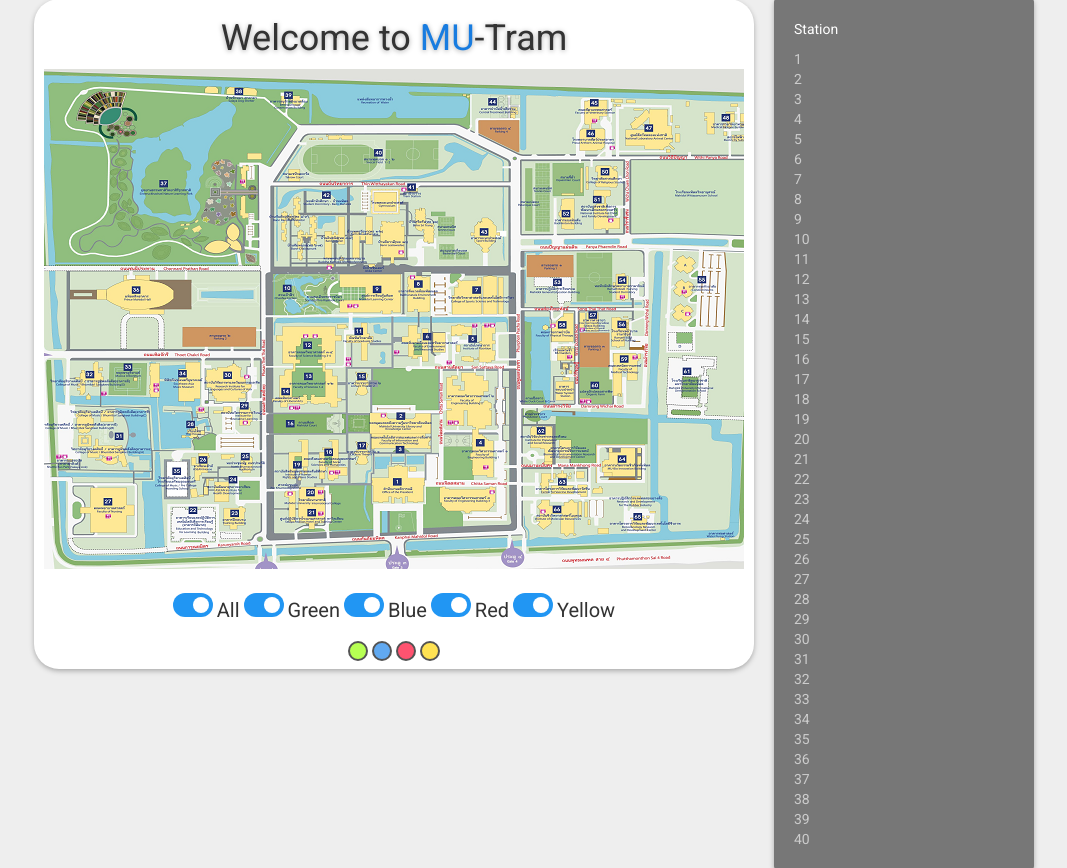
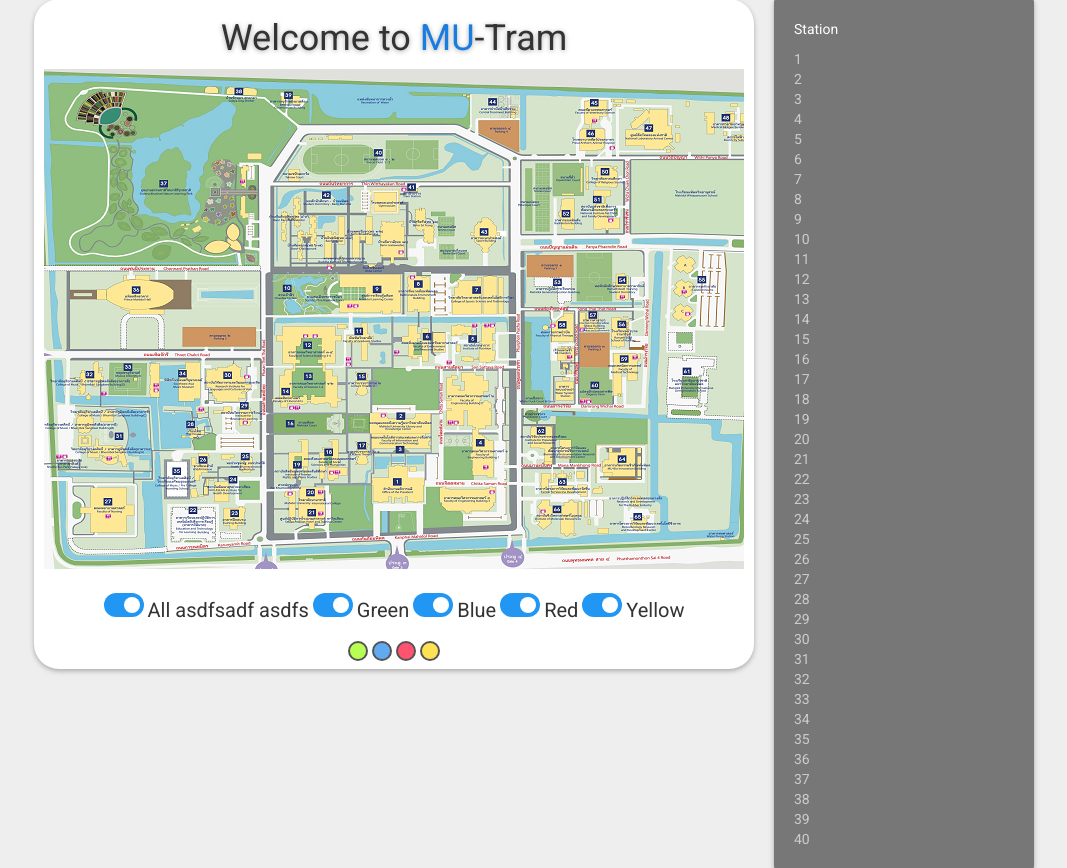
Before and after one commit to MaxMemory/MU-Tram-git, a PHP site: page / in a window 1280 px wide. Shown: the part 63-931 px from the top of the page, without its empty margins (106-1173 px from the left). Run offline with PHP 8.4, Linux system fonts and the light colour scheme; some libraries are stand-ins or nearby versions.

Commit message:
test Art

```diff
--- a/index.php
+++ b/index.php
@@ -10,7 +10,7 @@
   <link rel="stylesheet" type="text/css" href="Tramstyle.css" />
   <link rel="stylesheet" type="text/css" href="putTramStyle.css" />
 
-<!-- test Art so bad guy. -->
+<!-- test Art so bad guy. asdfasdf-->
 
 </head>
 <body>
@@ -47,7 +47,7 @@
                 <input type="checkbox" id="TramAll" checked onclick="acBottomAll()" value="true">
                 <div class="slider round"></div>
               </label>
-              <h1 class="Big">All</h1>
+              <h1 class="Big">All asdfsadf asdfs</h1>
               <label class="switch" style="margin: auto">
                 <input type="checkbox" id="TramGreen" checked onclick="acBottomGreen()" value="true">
                 <div class="slider round"></div>
```
